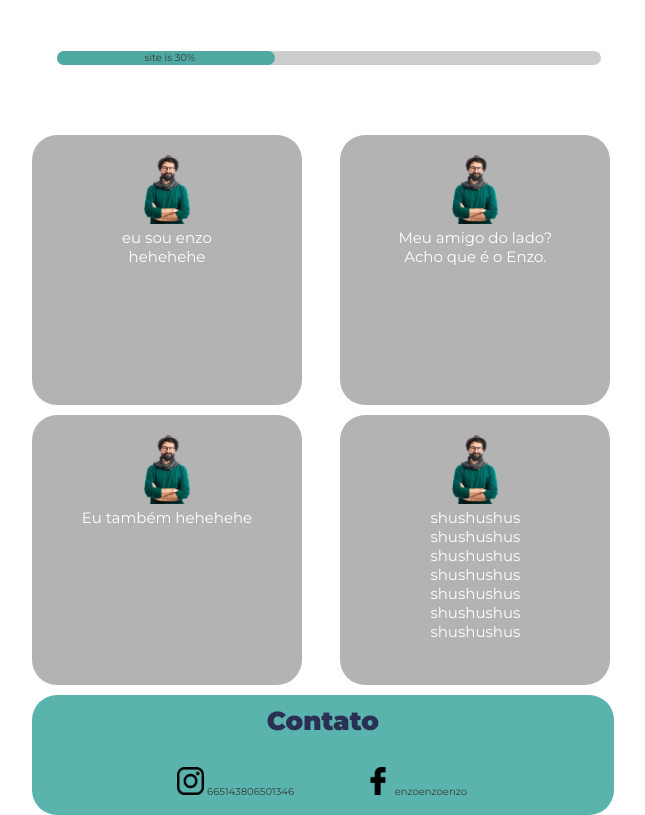
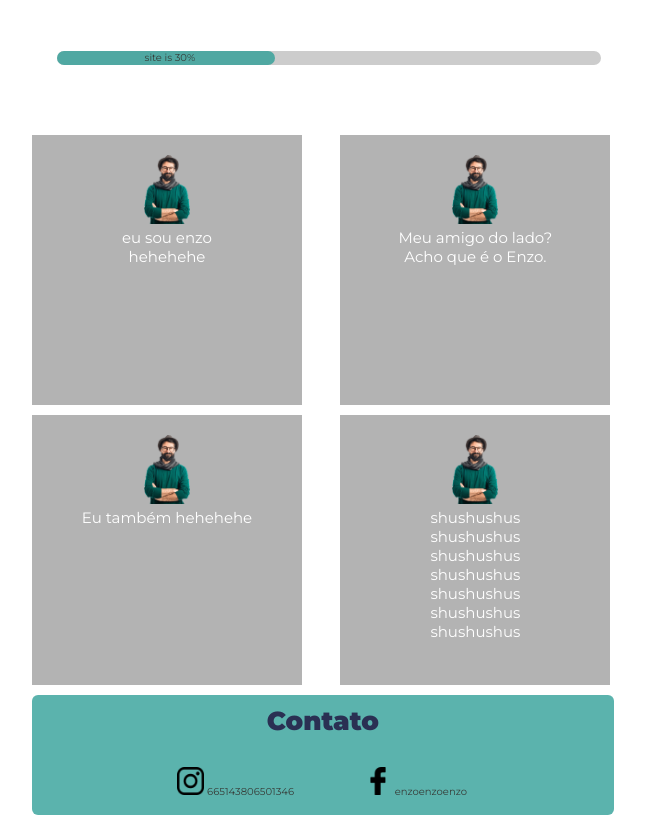
Before and after one commit to RafaelLeone/d2-3-rafael-leone, a plain HTML site: page index.html in a window 1280 px wide. Shown: the part 1260-2075 px from the top of the page, without its empty margins (292-937 px from the left). Drawn offline with Linux system fonts and the light colour scheme.

Commit message:
less rounder

```diff
--- a/css/style.css
+++ b/css/style.css
@@ -86,7 +86,6 @@ li {
   width: 230px;
   font-size: 15px;
   text-align: center;
-  border-radius: 25px;
 }
 
 .item5 {
@@ -94,7 +93,7 @@ li {
   background-color: #2d9e97c7;
   margin-right: 25px;
   text-align: center;
-  border-radius: 25px;
+  border-radius: 6px;
   height: 120px;
 }
 
```
